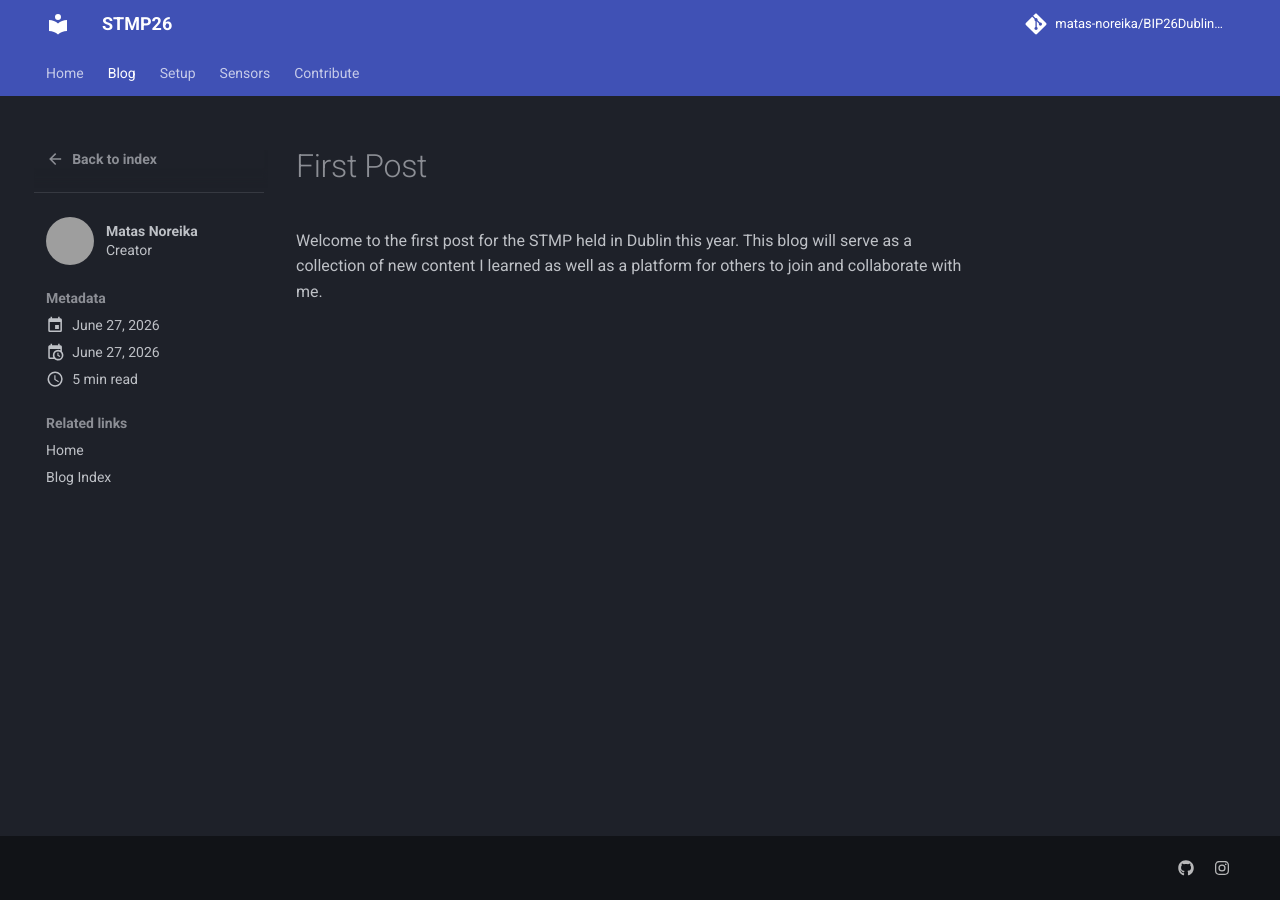
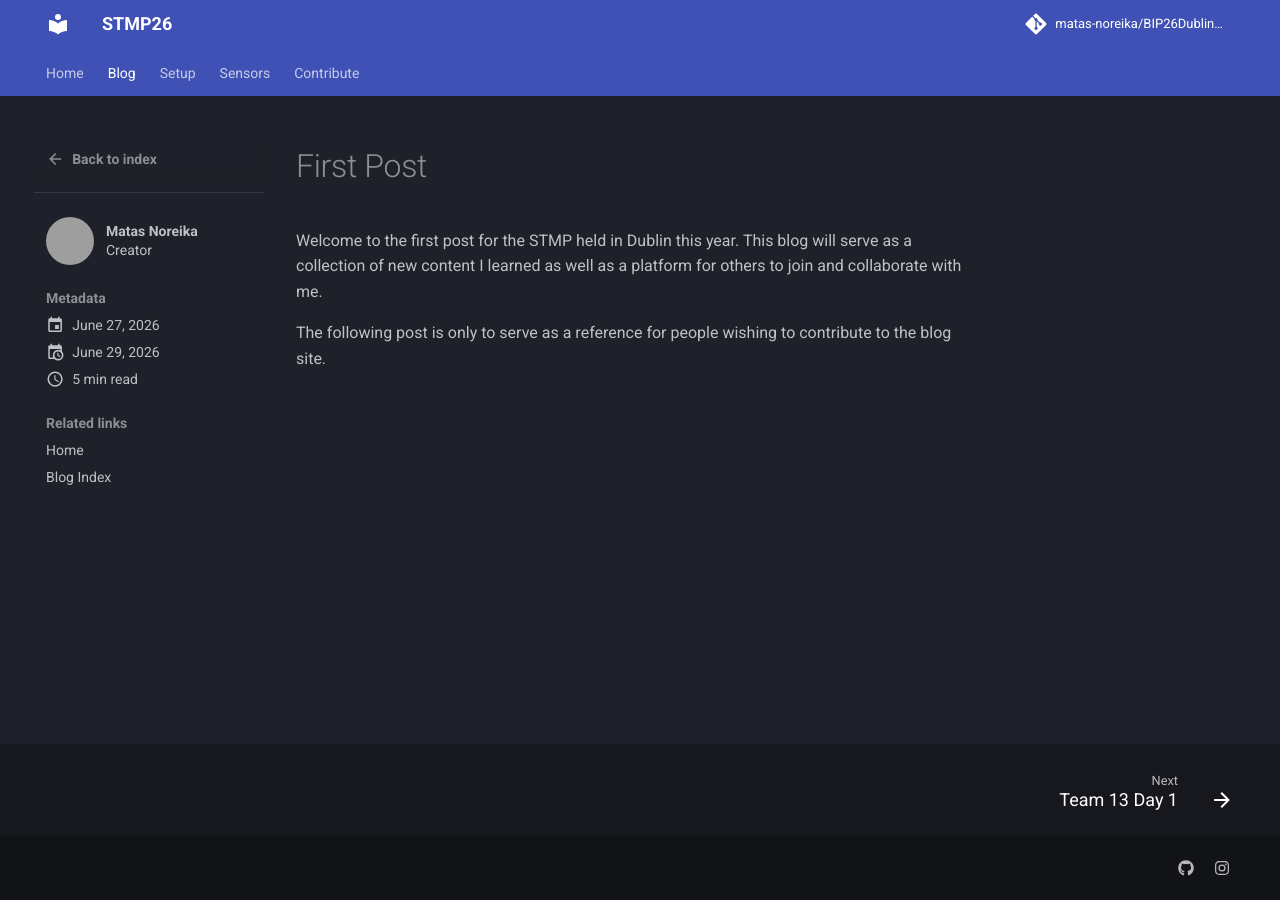
Before and after one commit to matas-noreika/BIP26Dublin-personal, an MkDocs documentation site: the page built from docs/blog/posts/first-post.md, in a window 1280 px wide. Built offline with MkDocs 1.6.1 and Material for MkDocs 9.7.7, drawn with Linux system fonts in a browser that asks for light colours; comment, search, counter and statistics services are not loaded; grey boxes are pictures that could not be loaded.

Commit message:
added team 13 post and documentation fixes

```diff
--- a/docs/blog/posts/first-post.md
+++ b/docs/blog/posts/first-post.md
@@ -1,7 +1,7 @@
 ---
 date:
   created: 2026-06-27
-  updated: 2026-06-27
+  updated: 2026-06-29
 draft: false
 authors:
   - matas
@@ -19,3 +19,6 @@ will serve as a collection of new content I learned as well as a platform for
 others to join and collaborate with me.
 
 <!-- more -->
+
+The following post is only to serve as a reference for people wishing to
+contribute to the blog site.
```
Also changed, not shown: docs/blog/posts/team13-day1.md (added, +49 -0 lines).
